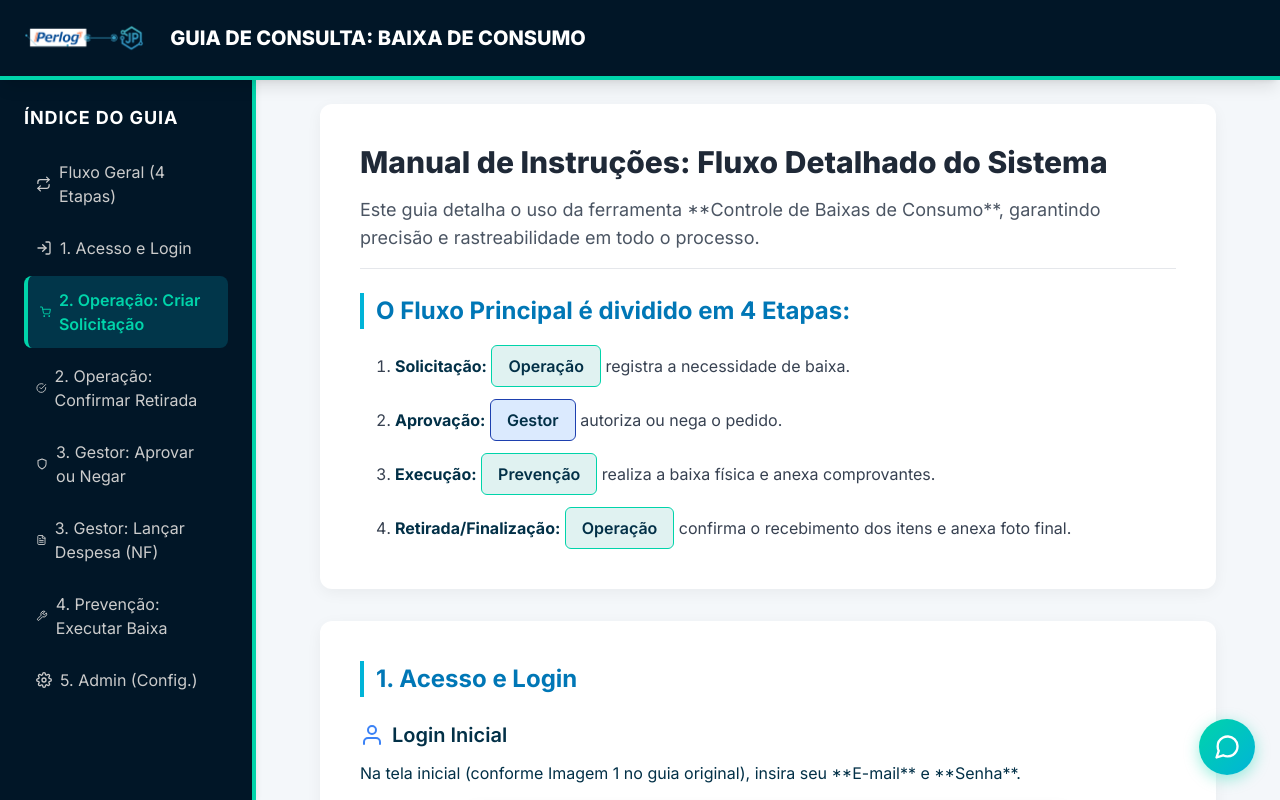
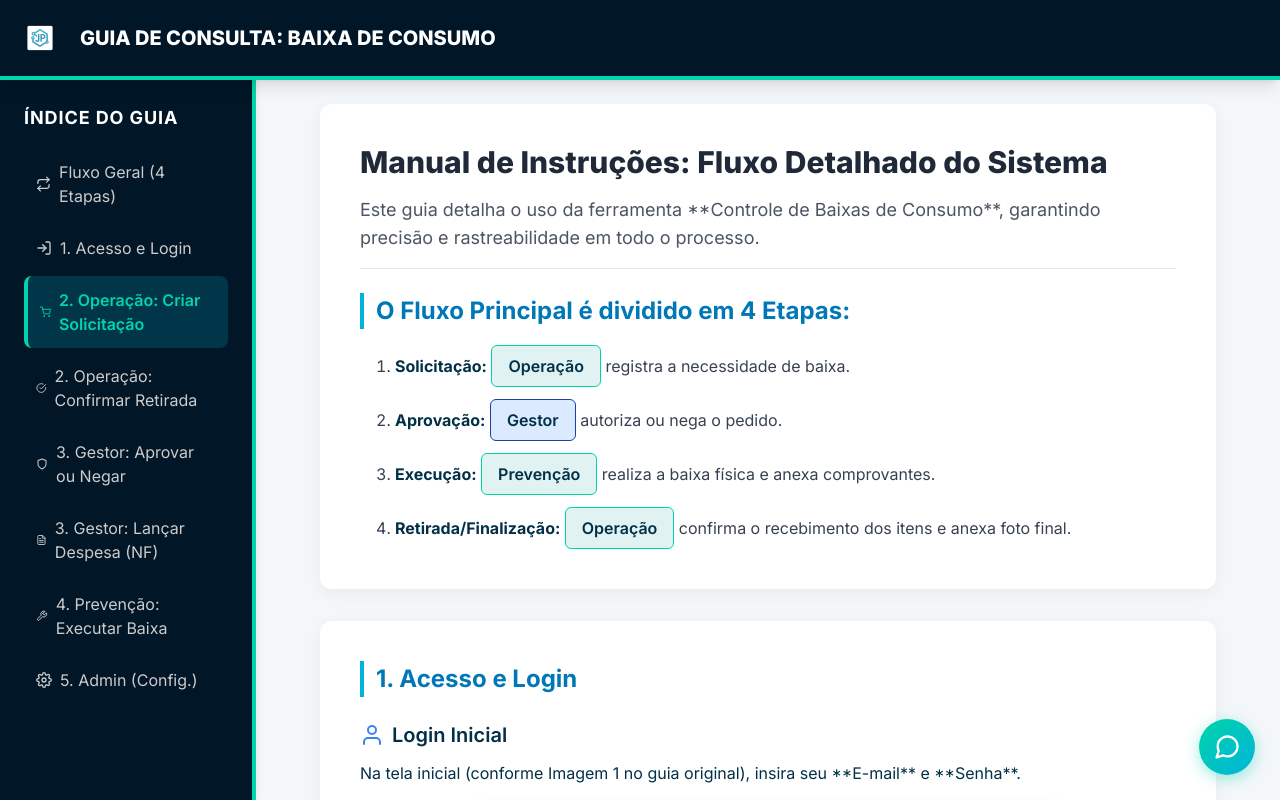
Before and after one commit to jptechsolutions-a11y/controlebaixaconsumo, a website: page guia_baixa_consumo.html in a window 1280 px wide. Shown: the top 800 px of the page. Drawn offline with nearby package versions, Linux system fonts and the light colour scheme.

Commit message:
Update guia_baixa_consumo.html

```diff
--- a/guia_baixa_consumo.html
+++ b/guia_baixa_consumo.html
@@ -190,7 +190,7 @@
         <div class="container mx-auto px-6 flex items-center justify-between">
             <div class="flex items-center">
                  <!-- Substitua por sua logo real -->
-                 <img src="teste.png" class="h-8 object-contain" alt="Logo JP Tech Solutions">
+                 <img src="icon.png" class="h-8 object-contain" alt="Logo JP Tech Solutions">
                 <h1 class="text-xl font-extrabold text-white ml-6 hidden md:block">GUIA DE CONSULTA: BAIXA DE CONSUMO</h1>
             </div>
             <a href="#indice" class="lg:hidden text-white font-semibold flex items-center">
```
